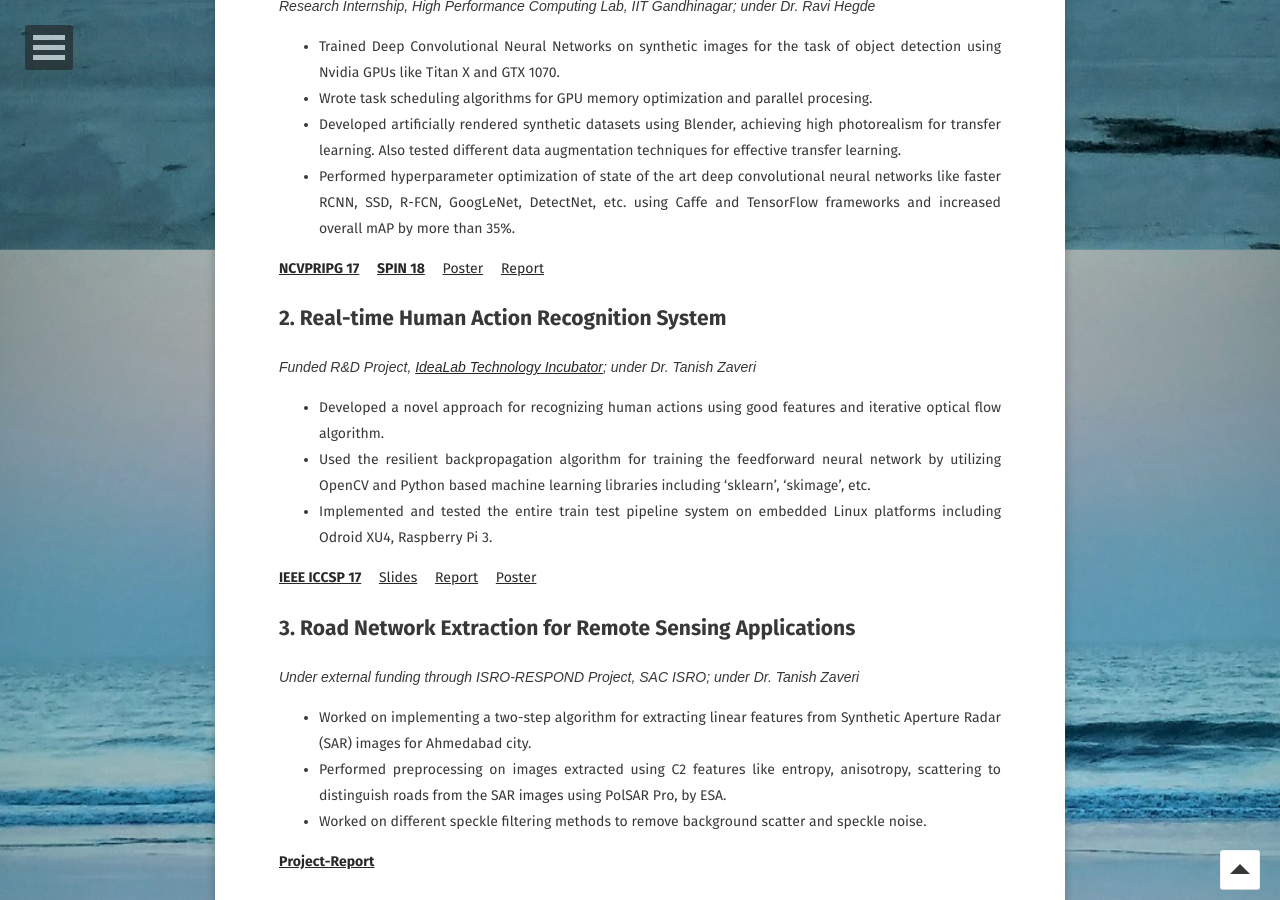
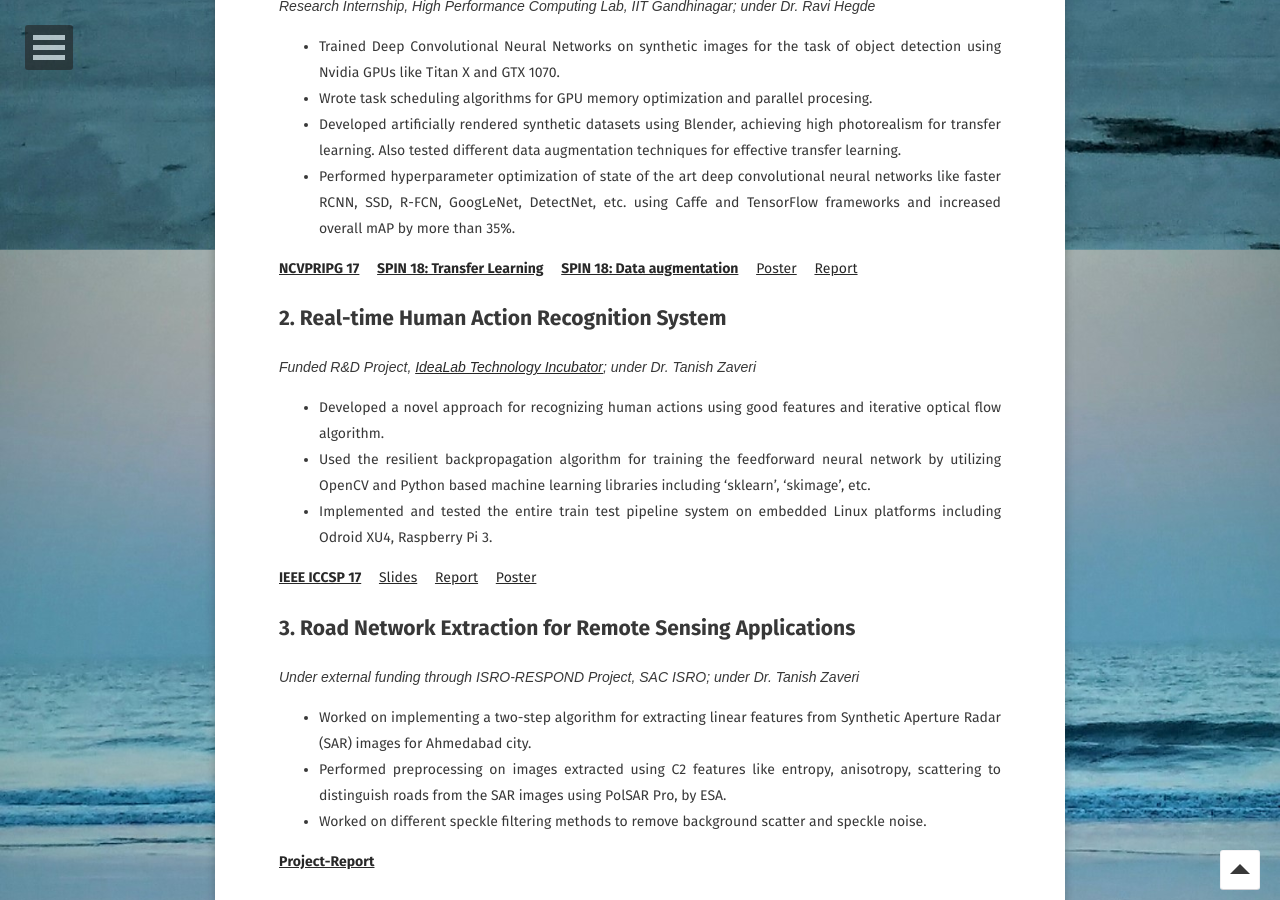
Before and after one commit to jontitalukdar/jontitalukdar.github.io_x, a Jekyll site: the page built from research.md, in a window 1280 px wide and 900 px high, scrolled down 714 px. Built offline with Jekyll 4.4.1, drawn with Linux system fonts in a browser that asks for light colours; some web fonts are replaced; comment, search, counter and statistics services are not loaded.

Commit message:
Update research.md

```diff
--- a/research.md
+++ b/research.md
@@ -13,7 +13,8 @@ feature: https://jontitalukdar.github.io/assets/img/res.jpg
 * Performed hyperparameter optimization of state of the art deep convolutional neural networks like faster RCNN, SSD, R-FCN, GoogLeNet, DetectNet, etc. using Caffe and TensorFlow frameworks and increased overall mAP by more than 35%.
 
 [**NCVPRIPG 17**](https://drive.google.com/file/d/0ByGq26nUw_7FUVNnQTdGNjlOZzBRR1lHQTBNekxVeTNEZ1pF/){:target="_blank"}&emsp;
-[**SPIN 18**](https://drive.google.com/file/d/1OAXnc1xybuX_QhdADk7FsJfTKOT9puSW/view?usp=sharing){:target="_blank"}&emsp;
+[**SPIN 18: Transfer Learning**](https://drive.google.com/file/d/1OAXnc1xybuX_QhdADk7FsJfTKOT9puSW/view?usp=sharing){:target="_blank"}&emsp;
+[**SPIN 18: Data augmentation**](https://drive.google.com/file/d/1tXU44sWHLUwoSy3mjwqQ9mLnfsnzSdSf/){:target="_blank"}&emsp;
 [Poster](assets/cnnposter.pdf){:target="_blank"}&emsp;
 [Report](assets/jonti_cnn_report.pdf){:target="_blank"}&emsp;
 
```
